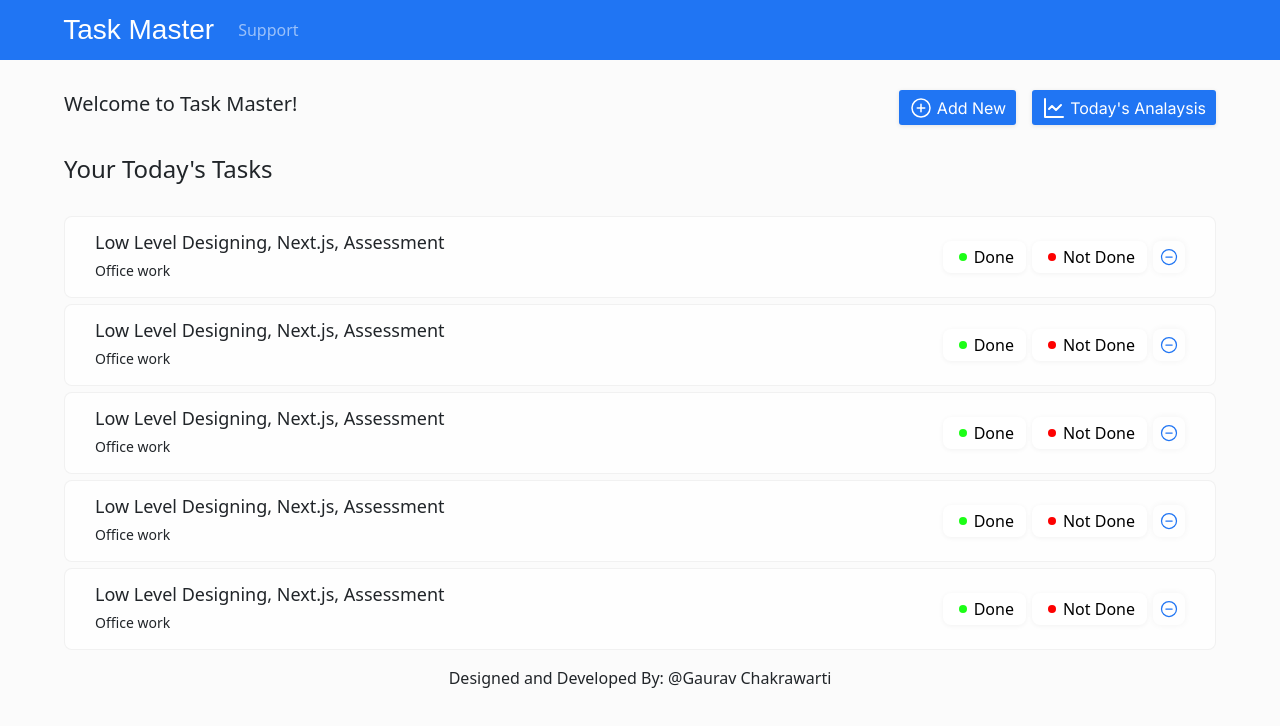
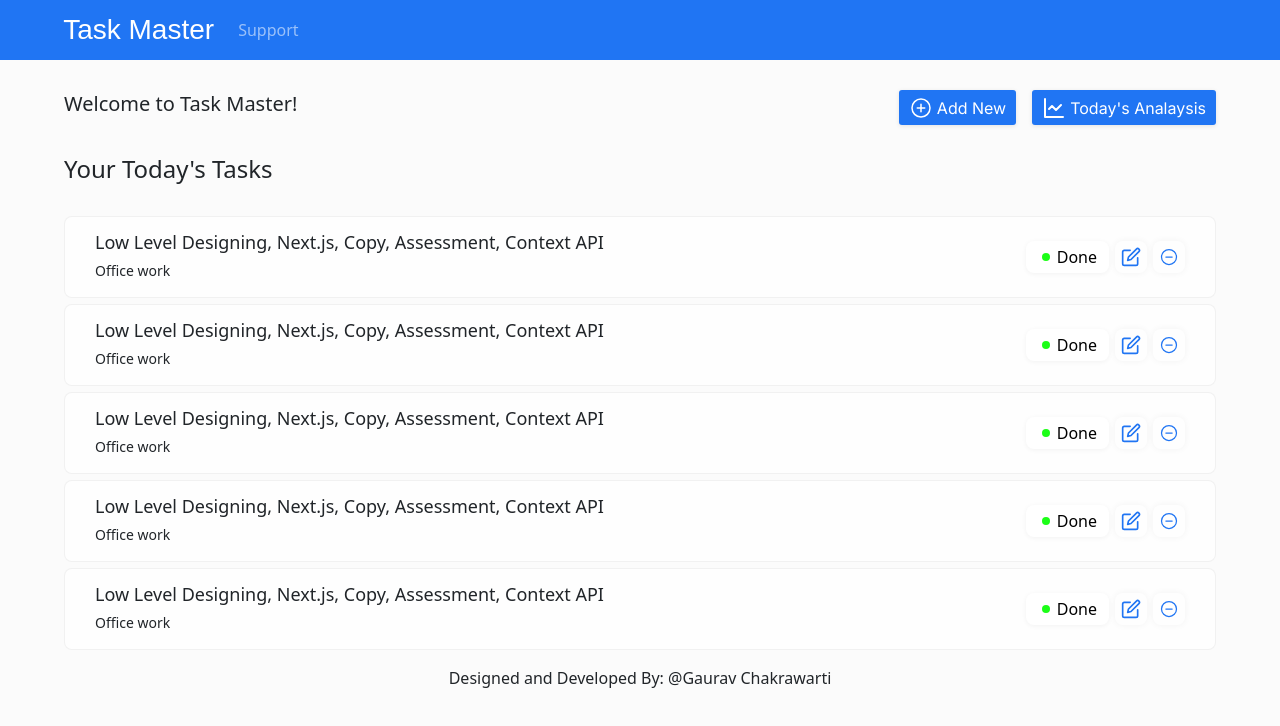
Before and after one commit to gaurav-026/Task-Manager-Application, a React (Create React App) app: page / in a window 1280 px wide. Shown: the top 726 px of the page. Built offline with nearby package versions, Linux system fonts and the light colour scheme; a web font is replaced by a local one.

Commit message:
Added edit icon

```diff
--- a/src/components/Task.jsx
+++ b/src/components/Task.jsx
@@ -1,21 +1,25 @@
 import React from 'react'
 import { GoDotFill } from "react-icons/go";
 import { IoRemoveCircleOutline } from "react-icons/io5";
+import { FiEdit } from "react-icons/fi";
 import './Task.css'
 
 const Task = () => {
   return (
     <section className='task-card'>
     <div className='task-text'>
-    <p className='task'>Low Level Designing, Next.js, Assessment</p>
+    <p className='task'>Low Level Designing, Next.js, Copy, Assessment, Context API</p>
     <p className='task-role'>Office work</p>
     </div>
     <div className='buttons-spacing'>
     <button className='donebtn'>
     <GoDotFill className='dot' /> Done
     </button>
-    <button className='donebtn'>
+    {/* <button className='donebtn'>
     <GoDotFill className='dot2' /> Not Done
+    </button> */}
+    <button className='delete'>
+    <FiEdit className='deleteicon'/>
     </button>
     <button className='delete'>
     <IoRemoveCircleOutline className='deleteicon'/>
```
